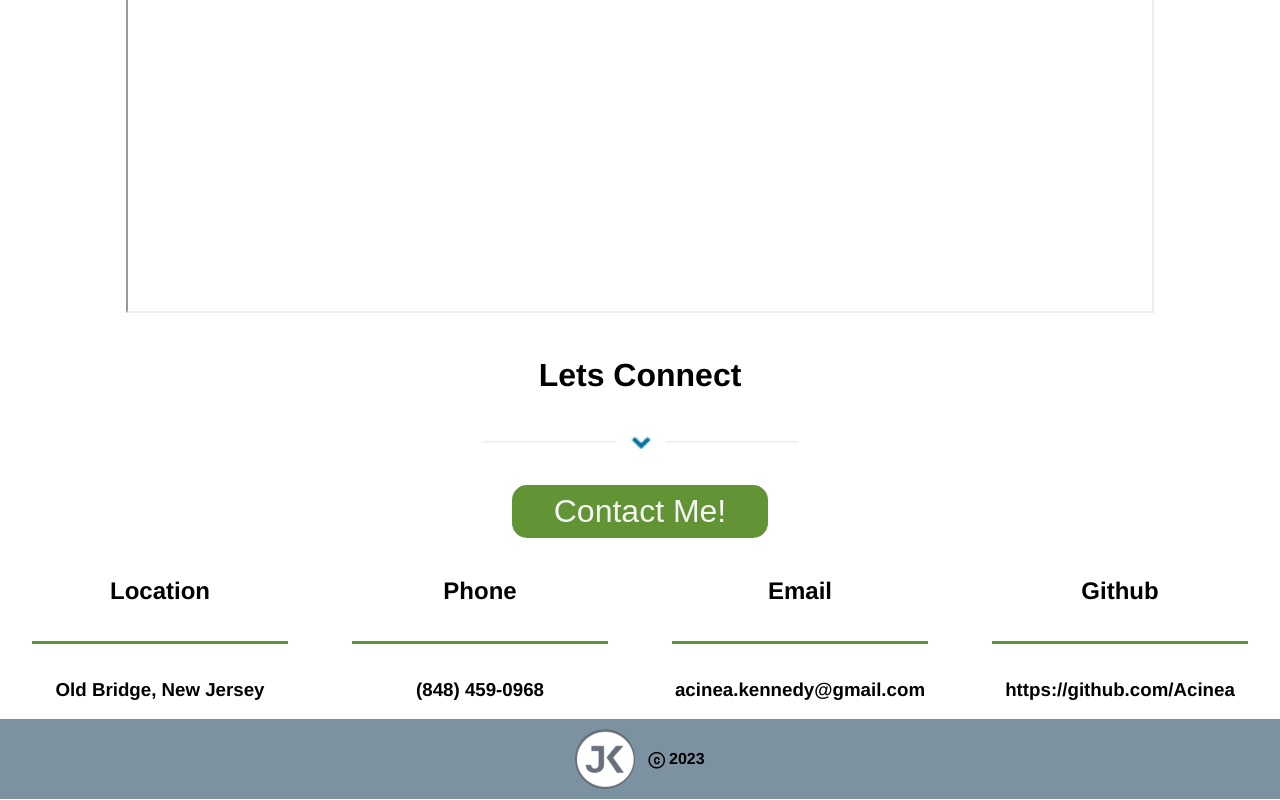
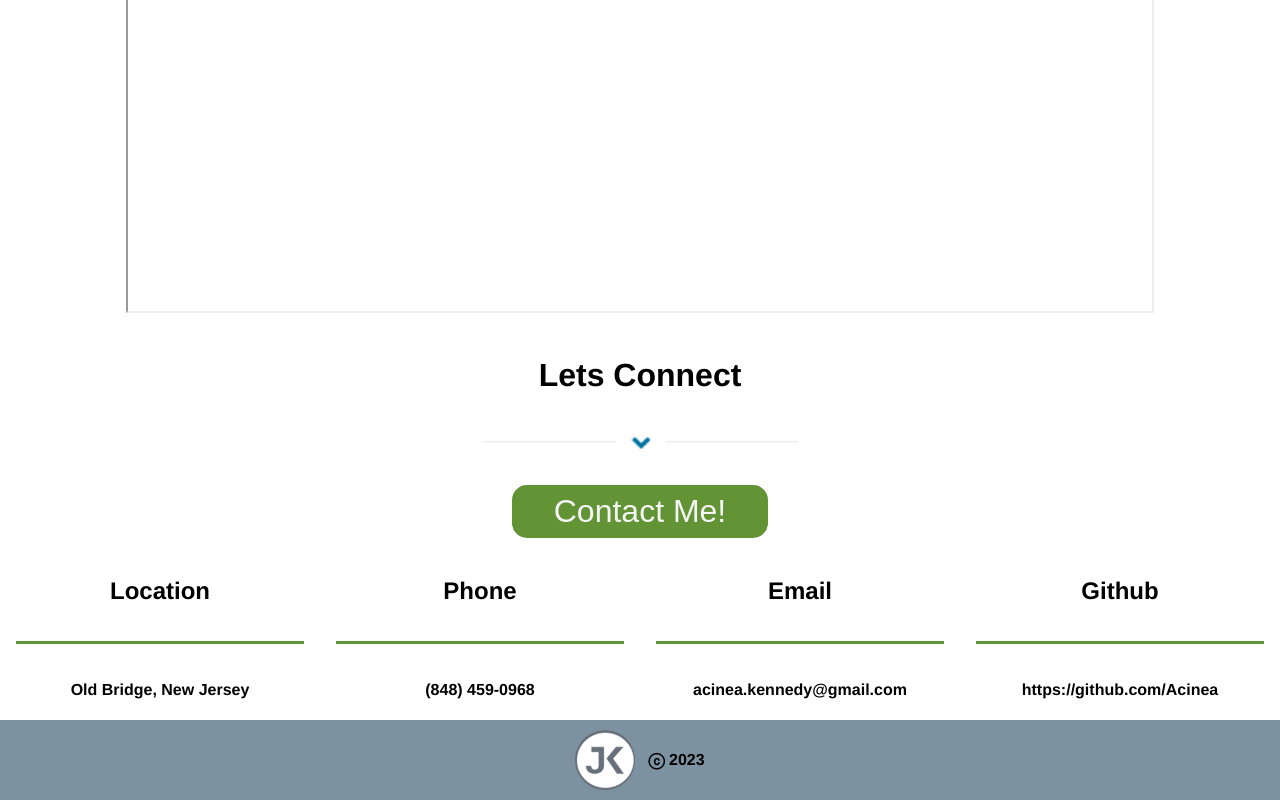
Before and after one commit to Acinea/portfolio-webapp, a React (Create React App) app: page /resume in a window 1280 px wide. Shown: the part 491-1291 px from the top of the page. Built offline with nearby package versions, Linux system fonts and the light colour scheme.

Commit message:
Rearranged footer contact info

```diff
--- a/src/components/Footer/footer.js
+++ b/src/components/Footer/footer.js
@@ -6,18 +6,26 @@ export function Footer() {
     return (
         <footer>
             <section className='contact-info-container'>
-                <h2 className='contact-info'>Location</h2>
-                <h2 className='contact-info'>Phone</h2>
-                <h2 className='contact-info'>Email</h2>
-                <h2 className='contact-info'>Github</h2>
-                <p className='contact-info-border'></p>
-                <p className='contact-info-border'></p>
-                <p className='contact-info-border'></p>
-                <p className='contact-info-border'></p>
-                <h3 className='contact-info'>Old Bridge, New Jersey</h3>
-                <h3 className='contact-info'>(848) 459-0968</h3>
-                <h3 className='contact-info'>acinea.kennedy@gmail.com</h3>
-                <a className='github-link' href="https://github.com/Acinea" target="_blank" rel="noreferrer" ><h3 className='contact-info'>https://github.com/Acinea</h3></a>
+                <div className='contact-info'>
+                    <h2>Location</h2>
+                    <p className='contact-info-border'></p>
+                    <h4>Old Bridge, New Jersey</h4>
+                </div>
+                    <div className='contact-info'>
+                    <h2>Phone</h2>
+                    <p className='contact-info-border'></p>
+                    <h4>(848) 459-0968</h4>
+                </div>
+                <div className='contact-info'>
+                    <h2>Email</h2>
+                    <p className='contact-info-border'></p>
+                    <h4>acinea.kennedy@gmail.com</h4>
+                </div>
+                <div className='contact-info' id='github-info'>
+                    <h2>Github</h2>
+                    <p className='contact-info-border'></p>
+                    <a className='github-link' href="https://github.com/Acinea" target="_blank" rel="noreferrer" ><h4>https://github.com/Acinea</h4></a>
+                </div>
             </section>
             <div className='footer-container'>
                 <div className='footer-content'>
```
